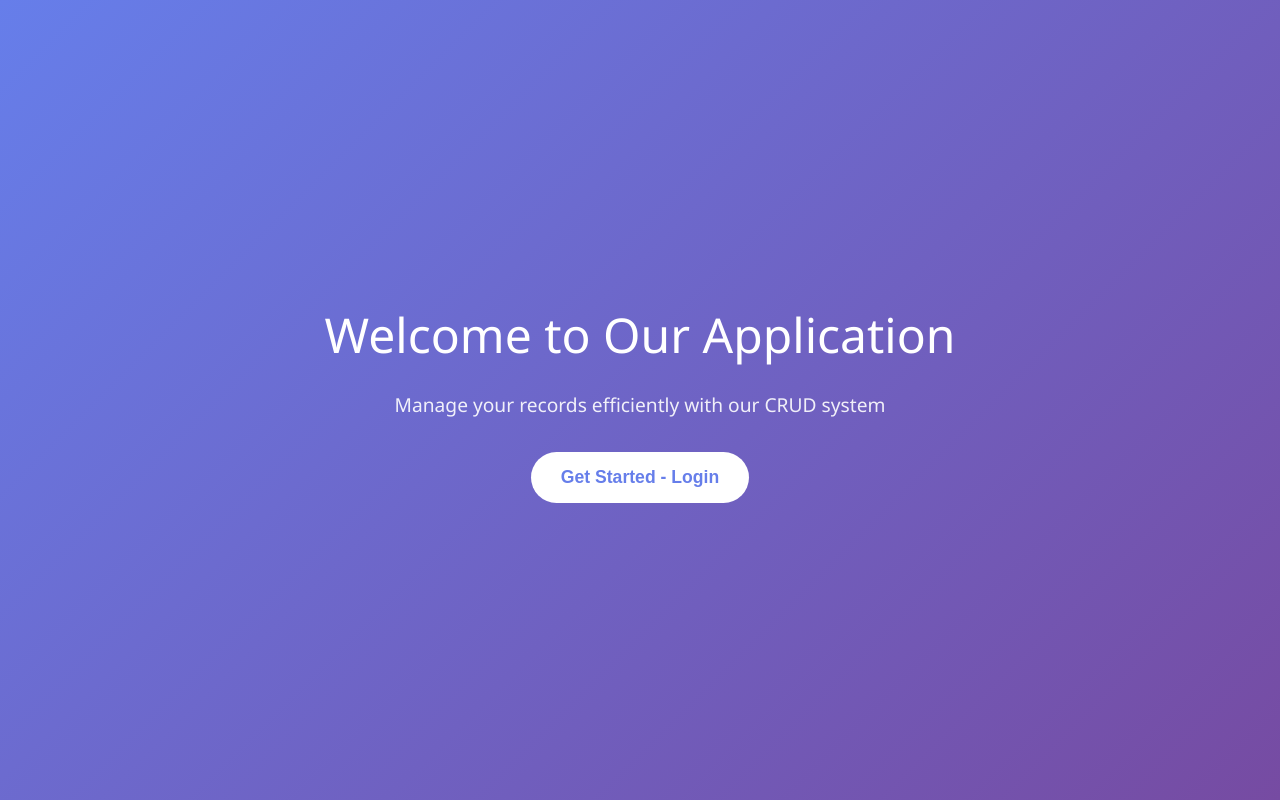
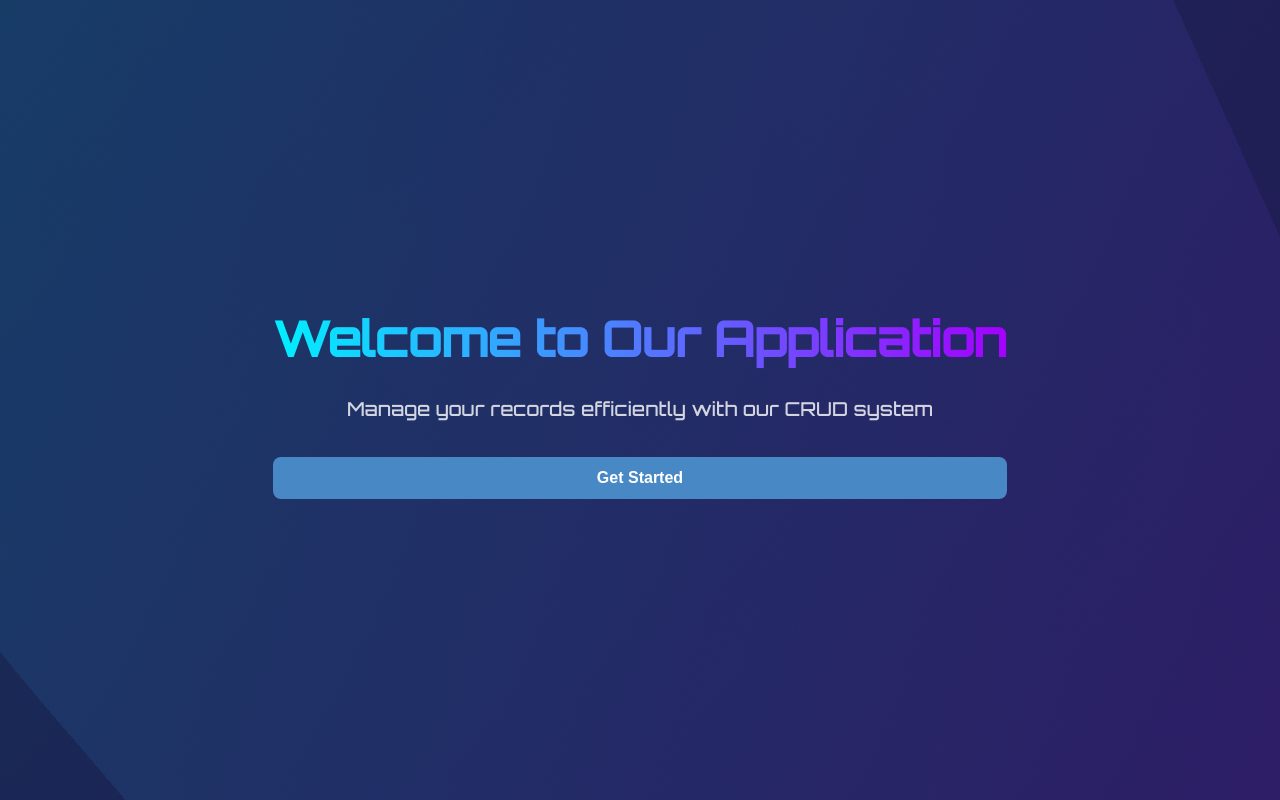
Before and after one commit to kiTooTik/Prelim_Group_Project, a React (Vite) app: page / in a window 1280 px wide. Built offline with nearby package versions, Linux system fonts and the light colour scheme.

Commit message:
Fix on issue #8: Appealing Frontend
- Smooth transition
- Animated Landing page
- Improved Login and Register Page

```diff
--- a/index.html
+++ b/index.html
@@ -5,6 +5,7 @@
     <link rel="icon" type="image/svg+xml" href="/favicon.svg" />
     <meta name="viewport" content="width=device-width, initial-scale=1.0" />
     <title>React + TypeScript + Replit</title>
+    <link rel="stylesheet" href="https://cdnjs.cloudflare.com/ajax/libs/font-awesome/6.5.0/css/all.min.css"/>
   </head>
   <body>
     <div id="root"></div>
--- a/package.json
+++ b/package.json
@@ -25,6 +25,7 @@
     "bcrypt": "^6.0.0",
     "cors": "^2.8.5",
     "express": "^5.1.0",
+    "framer-motion": "^12.23.9",
     "jsonwebtoken": "^9.0.2",
     "sqlite3": "^5.1.7"
   }
--- a/src/App.jsx
+++ b/src/App.jsx
@@ -1,5 +1,5 @@
-
 import React, { useState, useEffect } from 'react';
+import { AnimatePresence, motion } from 'framer-motion';
 import LandingPage from './components/LandingPage';
 import LoginPage from './components/LoginPage';
 import RegisterPage from './components/RegisterPage';
@@ -9,70 +9,58 @@ import './App.css';
 export default function App() {
   const [currentPage, setCurrentPage] = useState('landing');
   const [user, setUser] = useState(null);
+  const [initialLoad, setInitialLoad] = useState(true);
 
   useEffect(() => {
-    // Check if user is already logged in
     const token = localStorage.getItem('token');
     const savedUser = localStorage.getItem('user');
     if (token && savedUser) {
       setUser(JSON.parse(savedUser).username);
       setCurrentPage('dashboard');
     }
+    setTimeout(() => setInitialLoad(false), 10);
   }, []);
 
-  const handleNavigateToLogin = () => {
-    setCurrentPage('login');
-  };
-
-  const handleNavigateToRegister = () => {
-    setCurrentPage('register');
-  };
-
+  const handleNavigateToLogin = () => setCurrentPage('login');
+  const handleNavigateToRegister = () => setCurrentPage('register');
   const handleLogin = (username) => {
     setUser(username);
     setCurrentPage('dashboard');
   };
-
   const handleRegister = (username) => {
     setUser(username);
     setCurrentPage('dashboard');
   };
-
   const handleLogout = () => {
     localStorage.removeItem('token');
     localStorage.removeItem('user');
     setUser(null);
     setCurrentPage('landing');
   };
-
-  const handleBackToLanding = () => {
-    setCurrentPage('landing');
-  };
-
-  const handleSwitchToLogin = () => {
-    setCurrentPage('login');
-  };
-
-  const handleSwitchToRegister = () => {
-    setCurrentPage('register');
-  };
+  const handleBackToLanding = () => setCurrentPage('landing');
+  const handleSwitchToLogin = () => setCurrentPage('login');
+  const handleSwitchToRegister = () => setCurrentPage('register');
 
   const renderCurrentPage = () => {
     switch (currentPage) {
       case 'landing':
         return <LandingPage onNavigateToLogin={handleNavigateToLogin} />;
       case 'login':
-        return <LoginPage
+        return (
+          <LoginPage
             onLogin={handleLogin}
             onBack={handleBackToLanding}
             onSwitchToRegister={handleSwitchToRegister}
-        />;
+          />
+        );
       case 'register':
-        return <RegisterPage
+        return (
+          <RegisterPage
             onRegister={handleRegister}
             onBack={handleBackToLanding}
             onSwitchToLogin={handleSwitchToLogin}
-        />;
+          />
+        );
       case 'dashboard':
         return <Dashboard user={user} onLogout={handleLogout} />;
       default:
@@ -82,7 +70,21 @@ export default function App() {
 
   return (
     <div className="App">
+      <AnimatePresence mode="wait">
+        <motion.div
+          key={currentPage}
+          initial={
+            initialLoad
+              ? false
+              : { clipPath: 'polygon(0% 100%, 100% 100%, 100% 100%, 0% 100%)', opacity: 0 }
+          }
+          animate={{ clipPath: 'polygon(0% 0%, 100% 0%, 100% 100%, 0% 100%)', opacity: 1 }}
+          exit={{ clipPath: 'polygon(0% 0%, 100% 0%, 100% 0%, 0% 0%)', opacity: 0 }}
+          transition={{ duration: 0.8, ease: 'easeInOut' }}
+        >
           {renderCurrentPage()}
+        </motion.div>
+      </AnimatePresence>
     </div>
   );
 }
--- a/src/components/LandingPage.jsx
+++ b/src/components/LandingPage.jsx
@@ -1,17 +1,21 @@
-
 import React from 'react';
 import './cssStyles/LandingPage.css';
 
 export default function LandingPage({ onNavigateToLogin }) {
   return (
     <div className="landing-container">
-      <header className="landing-header">
-        <h1>Welcome to Our Application</h1>
-        <p>Manage your records efficiently with our CRUD system</p>
-        <button className="login-btn" onClick={onNavigateToLogin}>
-          Get Started - Login
-        </button>
-      </header>
+      <div className="overlay">
+        <div className="landing-content">
+          <h1 className="main-heading">Welcome to Our Application</h1>
+          <p className="sub-heading">Manage your records efficiently with our CRUD system</p>
+          <button className="login-btn" onClick={onNavigateToLogin}>Get Started</button>
+        </div>
+      </div>
+      <div className="abstract-bg">
+        <div className="wave wave1"></div>
+        <div className="wave wave2"></div>
+        <div className="wave wave3"></div>
+      </div>
     </div>
   );
 }
--- a/src/components/LogsHistory.jsx
+++ b/src/components/LogsHistory.jsx
@@ -46,7 +46,7 @@ export default function LogsHistory() {
         <table className="logs-table">
           <thead>
             <tr>
-              <th>ID</th>
+              <th>Log ID</th>
               <th>Admin ID</th> {/* this is same with user ID on users tabe */}
               <th>Admin Name</th>
               <th>Name</th> {/* Name of the employee */}
--- a/src/components/cssStyles/LandingPage.css
+++ b/src/components/cssStyles/LandingPage.css
@@ -1,39 +1,116 @@
+@import url('https://fonts.googleapis.com/css2?family=Orbitron:wght@500&display=swap');
 
 .landing-container {
+  position: relative;
+  min-height: 100vh;
+  overflow: hidden;
   display: flex;
+  align-items: center;
   justify-content: center;
-  align-items: center;
-  min-height: 100vh;
-  background: linear-gradient(135deg, #667eea 0%, #764ba2 100%);
-  color: white;
+  background: #0f0f2d;
+  color: #fff;
+  font-family: 'Orbitron', sans-serif;
+}
+
+.overlay {
+  position: absolute;
+  z-index: 2;
   text-align: center;
 }
 
-.landing-header h1 {
-  font-size: 3rem;
-  margin-bottom: 1rem;
-  font-weight: 300;
+.landing-content {
+  padding: 2rem;
+  z-index: 10;
 }
 
-.landing-header p {
+.main-heading {
+  font-size: 3rem;
+  background: linear-gradient(90deg, #00f0ff, #a400ff);
+  -webkit-background-clip: text;
+  -webkit-text-fill-color: transparent;
+  animation: fadeInDown 1s ease forwards;
+}
+
+.sub-heading {
   font-size: 1.2rem;
+  margin-top: 1rem;
   margin-bottom: 2rem;
-  opacity: 0.9;
+  color: rgba(255, 255, 255, 0.8);
+  animation: fadeInUp 1.5s ease forwards;
 }
 
 .login-btn {
-  background: #fff;
-  color: #667eea;
+  background: #00f0ff;
+  color: #0f0f2d;
   border: none;
-  padding: 15px 30px;
+  padding: 12px 30px;
   font-size: 1.1rem;
-  border-radius: 50px;
+  border-radius: 30px;
+  font-weight: bold;
   cursor: pointer;
-  font-weight: 600;
   transition: all 0.3s ease;
+  animation: fadeIn 2s ease forwards;
 }
 
 .login-btn:hover {
-  transform: translateY(-2px);
-  box-shadow: 0 10px 25px rgba(0,0,0,0.2);
+  background: #a400ff;
+  color: white;
+  transform: scale(1.05);
 }
+
+/* Animated Waves */
+.abstract-bg {
+  position: absolute;
+  width: 100%;
+  height: 100%;
+  overflow: hidden;
+  z-index: 1;
+}
+
+.wave {
+  position: absolute;
+  width: 200%;
+  height: 200%;
+  border-radius: 43%;
+  background: linear-gradient(45deg, #00f0ff 0%, #a400ff 100%);
+  opacity: 0.1;
+  animation: rotate 20s linear infinite;
+}
+
+.wave1 {
+  top: -50%;
+  left: -50%;
+}
+
+.wave2 {
+  top: -40%;
+  left: -60%;
+  animation-duration: 30s;
+}
+
+.wave3 {
+  top: -60%;
+  left: -40%;
+  animation-duration: 40s;
+}
+
+/* Keyframes */
+@keyframes rotate {
+  0% { transform: rotate(0deg); }
+  100% { transform: rotate(360deg); }
+}
+
+@keyframes fadeInDown {
+  from { opacity: 0; transform: translateY(-20px); }
+  to { opacity: 1; transform: translateY(0); }
+}
+
+@keyframes fadeInUp {
+  from { opacity: 0; transform: translateY(20px); }
+  to { opacity: 1; transform: translateY(0); }
+}
+
+@keyframes fadeIn {
+  from { opacity: 0; }
+  to { opacity: 1; }
+}
--- a/src/components/cssStyles/LoginPage.css
+++ b/src/components/cssStyles/LoginPage.css
@@ -1,80 +1,204 @@
+.login-page-container {
+  display: flex;
+  justify-content: center;
+  align-items: center;
+  min-height: 100vh;
+  background: radial-gradient(circle at top left, #294372, #46339e);
+  font-family: 'Segoe UI', sans-serif;
+  color: #fff;
+}
+
+.login-card {
+  background: rgba(7, 20, 48, 0.904);
+  padding: 40px;
+  border-radius: 20px;
+  width: 100%;
+  max-width: 400px;
+  box-shadow: 0 0 30px rgba(0, 0, 0, 0.6);
+}
+
+.login-card h2 {
+  text-align: center;
+  margin-bottom: 30px;
+  font-weight: 400;
+  font-size: 1.8rem;
+}
+
+.input-row {
+  display: flex;
+  flex-direction: column;
+  margin-bottom: 20px;
+}
+
+.input-row label {
+  margin-bottom: 6px;
+  font-size: 1rem;
+  display: flex;
+  align-items: center;
+  gap: 8px;
+}
+
+.input-row input {
+  padding: 10px;
+  border: none;
+  border-radius: 8px;
+  font-size: 1rem;
+  background-color: #2a314a;
+  color: #fff;
+}
+
+.input-row input:focus {
+  outline: 2px solid #764ba2;
+}
+
+.icon-left {
+  color: #aaa;
+}
+
+.login-btn {
+  background-color: #4788c5;
+  color: #fff;
+  border: none;
+  padding: 12px;
+  width: 100%;
+  border-radius: 8px;
+  font-size: 1rem;
+  font-weight: bold;
+  cursor: pointer;
+  transition: background 0.3s ease;
+}
+
+.login-btn:hover {
+  background-color: #2d3b8a;
+}
+
+.secondary-btn {
+  margin-top: 12px;
+  background: none;
+  border: 1px solid #fff;
+  color: #fff;
+  padding: 10px;
+  width: 100%;
+  border-radius: 8px;
+  cursor: pointer;
+  transition: all 0.3s ease;
+}
+
+.secondary-btn:hover {
+  background: rgba(255, 255, 255, 0.1);
+}
+
+.login-links {
+  display: flex;
+  flex-direction: column;
+  align-items: center;
+  margin-top: 10px;
+}
+
+.link-btn {
+  background: none;
+  border: none;
+  color: #ddd;
+  text-decoration: underline;
+  cursor: pointer;
+  margin-top: 5px;
+  font-size: 14px;
+  padding: 5px;
+}
+
+.link-btn:hover {
+  color: #fff;
+}
 
 .login-container {
   display: flex;
   justify-content: center;
   align-items: center;
-  min-height: 100vh;
-  background: linear-gradient(135deg, #667eea 0%, #764ba2 100%);
+  height: 100vh;
+  background-color: #2f2a75;
+  padding: 20px;
+  box-sizing: border-box;
 }
 
 .login-card {
-  background: white;
-  padding: 2rem;
-  border-radius: 10px;
-  box-shadow: 0 15px 35px rgba(0,0,0,0.1);
+  background-color: #132b50;
+  padding: 30px 40px;
+  border-radius: 12px;
+  box-shadow: 0 8px 20px rgba(0, 0, 0, 0.4);
   width: 100%;
   max-width: 400px;
+  color: #e2e8f0;
+  box-sizing: border-box;
 }
 
 .login-card h2 {
   text-align: center;
-  margin-bottom: 1.5rem;
-  color: #333;
+  margin-bottom: 20px;
+  color: #f1f5f9;
 }
 
+
 .form-group {
-  margin-bottom: 1rem;
+  margin-bottom: 15px;
 }
+
 
 .form-group label {
   display: block;
-  margin-bottom: 0.5rem;
-  color: #555;
-  font-weight: 500;
+  margin-bottom: 6px;
+  font-size: 14px;
+  color: #cbd5e1;
 }
+
 
 .form-group input {
   width: 100%;
-  padding: 0.75rem;
-  border: 1px solid #ddd;
-  border-radius: 5px;
-  font-size: 1rem;
-  box-sizing: border-box;
+  padding: 10px;
+  border: none;
+  border-radius: 6px;
+  background-color: #334155;
+  color: #f8fafc;
 }
 
-.form-group input:focus {
-  outline: none;
-  border-color: #667eea;
+.form-group input::placeholder {
+  color: #94a3b8;
 }
+
 
 .login-submit-btn {
   width: 100%;
-  background: #667eea;
+  padding: 12px;
+  background-color: #3b82f6;
   color: white;
   border: none;
-  padding: 0.75rem;
-  font-size: 1rem;
-  border-radius: 5px;
+  border-radius: 6px;
   cursor: pointer;
-  margin-bottom: 1rem;
+  font-weight: bold;
+  margin-top: 10px;
+  transition: background-color 0.2s;
 }
 
 .login-submit-btn:hover {
-  background: #5a6fd8;
+  background-color: #2563eb;
 }
 
-.back-btn {
-  width: 100%;
-  background: transparent;
-  color: #667eea;
-  border: 1px solid #667eea;
-  padding: 0.75rem;
-  font-size: 1rem;
-  border-radius: 5px;
-  cursor: pointer;
+
+.login-links {
+  margin-top: 15px;
+  text-align: center;
 }
 
-.back-btn:hover {
-  background: #667eea;
-  color: white;
+.link-btn {
+  background: none;
+  border: none;
+  color: #60a5fa;
+  text-decoration: underline;
+  cursor: pointer;
+  display: block;
+  margin-top: 6px;
+  font-size: 14px;
 }
+
+.link-btn:hover {
+  color: #93c5fd;
+}
```
Also changed, not shown: src/components/LoginPage.jsx (+15 -11 lines), src/components/RegisterPage.jsx (+17 -13 lines), 1 other file (tests, documents, lock files or other folders). Lines whose indentation alone changed are shown as unchanged.
